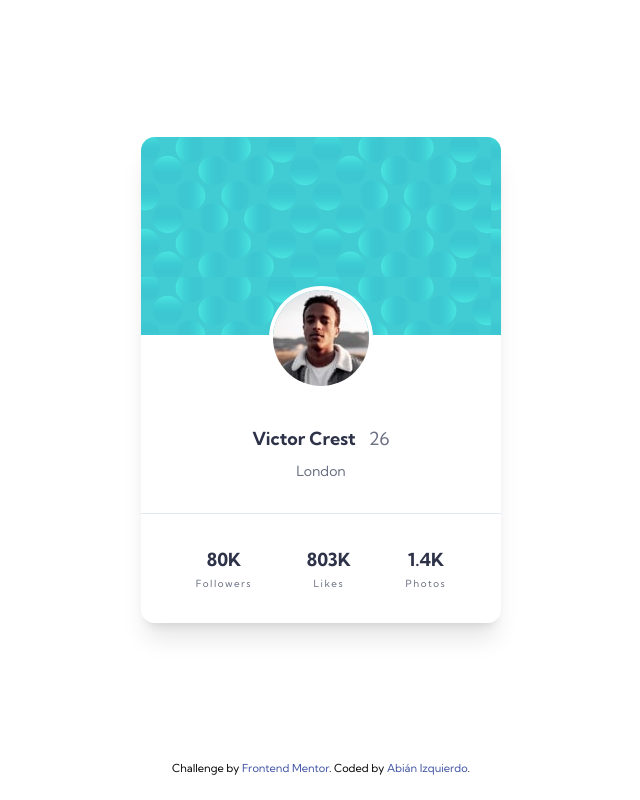
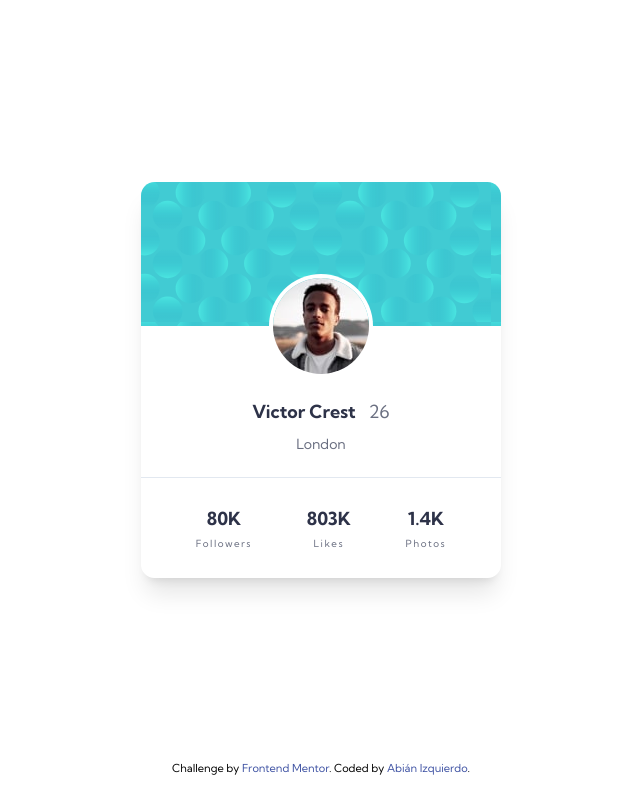
Before and after one commit to abizmo/profile-card-component, a React (Create React App) app: page / in a window 1280 px wide. Shown: the whole page, without its empty margins (319-959 px from the left). Built offline with nearby package versions, Linux system fonts and the light colour scheme.

Commit message:
Fix some sizes

```diff
--- a/src/components/Header.jsx
+++ b/src/components/Header.jsx
@@ -3,14 +3,14 @@ import PropTypes from 'prop-types';
 
 const Header = ({ age, city, name }) => (
   <div>
-    <div className="relative bg-header-pattern h-44 rounded-t-xl">
+    <div className="relative bg-header-pattern h-32 rounded-t-xl">
       <img
-        className="absolute ring-4 ring-white rounded-full -bottom-1/2 -translate-y-1/2 left-1/2 -translate-x-1/2"
+        className="absolute ring-4 ring-white rounded-full -bottom-2/3 -translate-y-1/2 left-1/2 -translate-x-1/2"
         src={`${process.env.PUBLIC_URL}/images/image-victor.jpg`}
         alt="victor"
       />
     </div>
-    <div className="flex flex-col flex-end items-center pt-20 pb-7">
+    <div className="flex flex-col flex-end items-center pt-16 pb-5">
       <div className="mb-2">
         <h1 className="font-bold text-desaturatedBlue">
           {name}
--- a/src/components/Stats.jsx
+++ b/src/components/Stats.jsx
@@ -3,7 +3,7 @@ import PropTypes from 'prop-types';
 import Stat from './Stat';
 
 const Stats = ({ stats }) => (
-  <div className="flex justify-evenly py-7">
+  <div className="flex justify-evenly py-6">
     {stats.map(({ label, value }) => (
       <Stat key={label} label={label} value={value} />
     ))}
```
